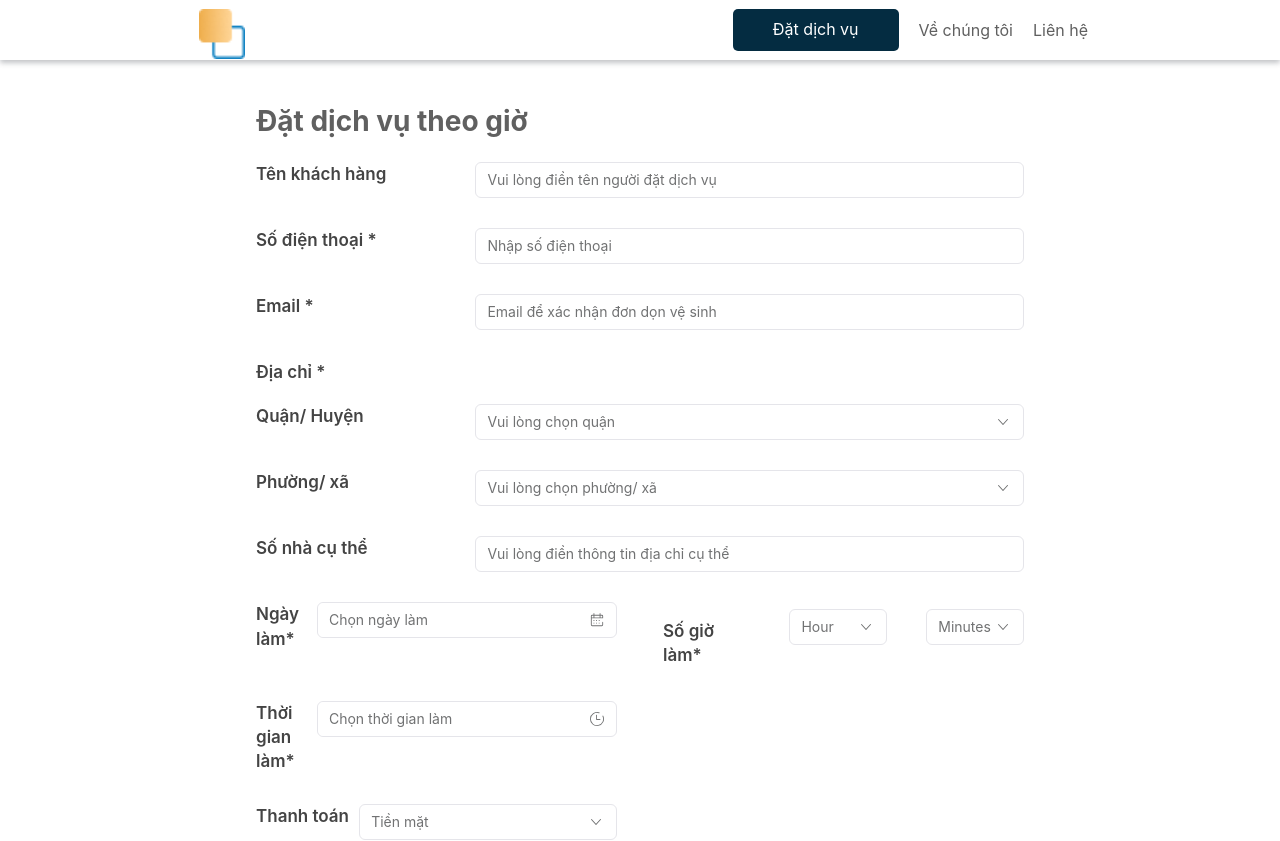
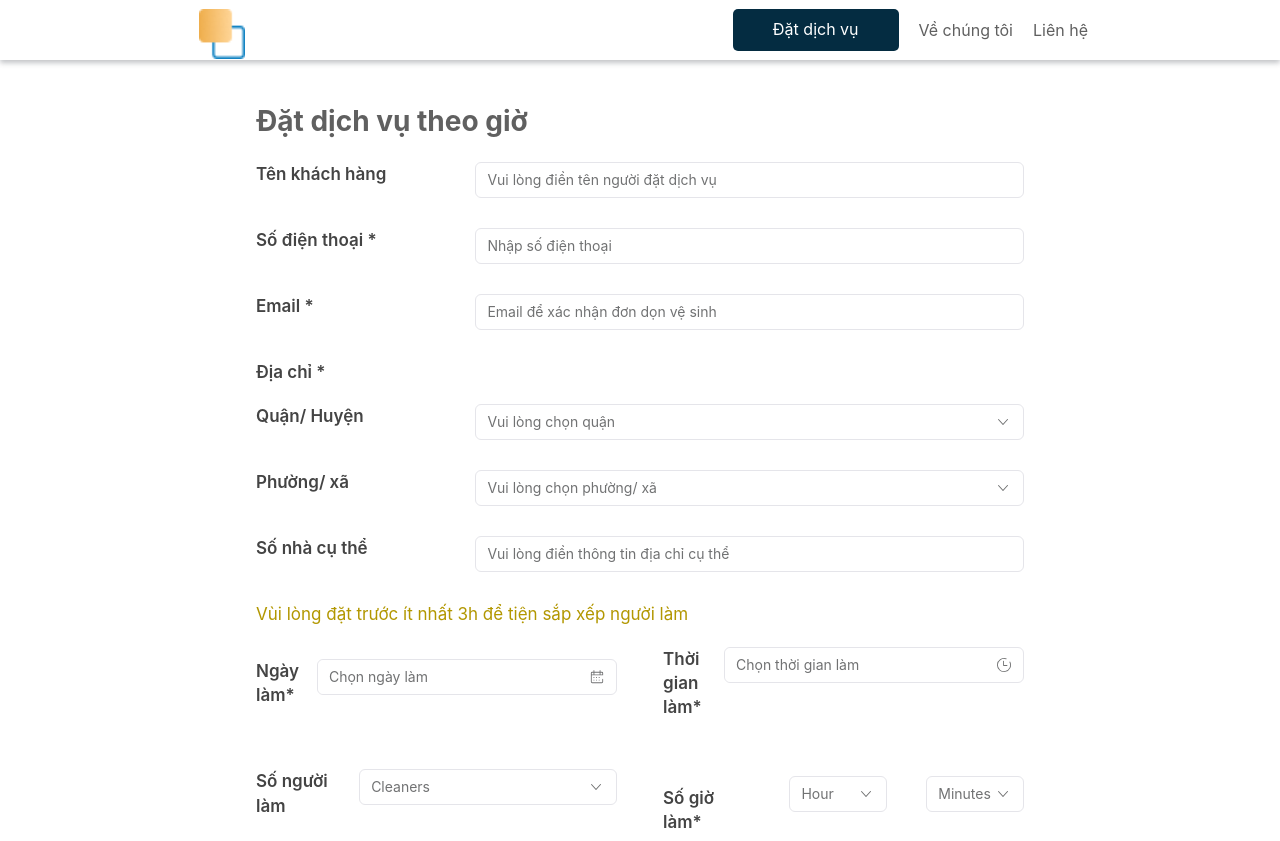
Before and after one commit to hoaibkdn/halkeeping, a React (Create React App) app: page /book in a window 1280 px wide. Shown: the top 841 px of the page. Built offline with nearby package versions, Linux system fonts and the light colour scheme; no server answers.

Commit message:
Validation working time

```diff
--- a/src/pages/book/BookConfirm.tsx
+++ b/src/pages/book/BookConfirm.tsx
@@ -91,6 +91,7 @@ const BookConfirm = (props: Props) => {
       },
       unit: "vnd",
       note: data.note,
+      numberOfCleaners: data.numberOfCleaners,
     };
 
     const res = await props.createJob(uploadData);
--- a/src/pages/book/index.tsx
+++ b/src/pages/book/index.tsx
@@ -29,6 +29,12 @@ const Title = styled.h6`
   margin-bottom: 30px;
   font-size: 28px;
   font-weight: 650;
+`;
+
+const Note = styled.p`
+  color: #b29700;
+  font-size: 17px;
+  margin-bottom: 20px;
 `;
 
 const Col = styled.div`
@@ -88,6 +94,25 @@ const optionsHours = [
   },
 ];
 
+const optionsCleaners = [
+  {
+    value: 1,
+    label: "1 Người",
+  },
+  {
+    value: 2,
+    label: "2 Người",
+  },
+  {
+    value: 3,
+    label: "3 Người",
+  },
+  {
+    value: 4,
+    label: "4 Người",
+  },
+];
+
 const optionsMinutes = [
   {
     value: 10,
@@ -117,6 +142,7 @@ interface State {
 
 const Book: FC<any> = ({ data = [], getProvinces, book, getBasicInfo }) => {
   const basicInfo = data?.basicInfo;
+
   const districts = data?.province?.districts?.map((i: any) => {
     return {
       value: i.codename,
@@ -144,11 +170,31 @@ const Book: FC<any> = ({ data = [], getProvinces, book, getBasicInfo }) => {
         basic: formValue?.tool?.includes("toolBasic"),
         vacuum: formValue?.tool?.includes("toolCleaner"),
       },
+      requestedTime: {
+        timeStamp: getTimeStamp(),
+        timeZone: getTimeZone(),
+      },
     });
     setWardsOptions(getWards(data?.book?.district));
-
     return () => {};
   }, []);
+
+  const workingTime = {
+    start: basicInfo?.validWorkingTime?.start,
+    end: basicInfo?.validWorkingTime?.end,
+    dailyWorkingTime: basicInfo?.validWorkingTime?.dailyWorkingTime || {
+      start: 8,
+      end: 18,
+    },
+  };
+
+  const getTimeZone = () => {
+    return -(new Date().getTimezoneOffset() / 60);
+  };
+
+  const getTimeStamp = () => {
+    return new Date().getTime();
+  };
 
   const onChangeDistricts = useCallback((val: string) => {
     const options = getWards(val);
@@ -313,17 +359,67 @@ const Book: FC<any> = ({ data = [], getProvinces, book, getBasicInfo }) => {
             placeholder="Vui lòng điền thông tin địa chỉ cụ thể"
             rows={5}
           />
-
+          <Note>
+            {/* Để tiết kiệm thời gian, cũng như đễ dàng cho bên mình thu xếp người
+            làm, bạn vui lòng đặt trước giúp bên mình, bắt đầu từ{" "}
+            {new Date(workingTime.start).getHours()} giờ, ngày{" "}
+            {moment(new Date(workingTime.start)).format("DD-MM-YYYY")} */}
+            Vùi lòng đặt trước ít nhất 3h để tiện sắp xếp người làm
+          </Note>
           <Row>
             <Col>
               <Field
                 label="Ngày làm*"
                 accepter={DatePicker}
                 name="date"
-                disabledDate={(date: any) =>
-                  moment(date).isBefore(moment(new Date()).subtract(1, "days"))
-                }
+                disabledDate={(date: any) => {
+                  const diff =
+                    new Date().getDate() -
+                    new Date(workingTime.start).getDate() +
+                    1;
+
+                  return moment(date).isBefore(
+                    moment(new Date()).subtract(diff, "days")
+                  );
+                }}
                 placeholder="Chọn ngày làm"
+              />
+            </Col>
+            <Col>
+              <Field
+                label="Thời gian làm*"
+                name="time"
+                format="hh:mm"
+                ranges={[]}
+                disabledHours={(hour: any) => {
+                  let start = new Date(workingTime.start).getHours();
+                  let end = workingTime.dailyWorkingTime.end;
+
+                  if (
+                    new Date(formValue.date).getDate() -
+                      new Date(workingTime.start).getDate() >
+                    0
+                  ) {
+                    start = workingTime.dailyWorkingTime.start;
+                  }
+
+                  return hour < start || hour > end;
+                }}
+                accepter={DatePicker}
+                placeholder="Chọn thời gian làm"
+              />
+            </Col>
+          </Row>
+          <Row>
+            <Col>
+              <Field
+                label="Số người làm"
+                placeholder="Cleaners"
+                name="numberOfCleaners"
+                searchable={false}
+                onChange={(e: any) => onChange(e, "numberOfCleaners")}
+                accepter={SelectPicker}
+                data={optionsCleaners}
               />
             </Col>
             <Col style={{ display: "flex" }}>
@@ -354,17 +450,6 @@ const Book: FC<any> = ({ data = [], getProvinces, book, getBasicInfo }) => {
           </Row>
           <Col>
             <Field
-              label="Thời gian làm*"
-              name="time"
-              format="hh:mm"
-              ranges={[]}
-              disabledHours={(hour: any) => hour < 6 || hour > 18}
-              accepter={DatePicker}
-              placeholder="Chọn thời gian làm"
-            />
-          </Col>
-          <Col>
-            <Field
               label="Thanh toán"
               name="pay"
               accepter={SelectPicker}
@@ -383,14 +468,14 @@ const Book: FC<any> = ({ data = [], getProvinces, book, getBasicInfo }) => {
             >
               <Checkbox
                 value={"toolBasic"}
-              >{`Dụng cụ cơ bản - phụ phí: ${basicInfo?.cleaning_tool_fee?.basic} vnd`}</Checkbox>
+              >{`Dụng cụ cơ bản - phụ phí: ${basicInfo?.cleaningToolFee?.basic} vnd`}</Checkbox>
               <Form.HelpText style={{ margin: "-10px 0 10px 10px" }}>
                 Chổi, cây lau nhà, xô chậu, dẻ, vim, nước lau sàn, dụng cụ chùi
                 toilet,...
               </Form.HelpText>
               <Checkbox
                 value={"toolCleaner"}
-              >{`Máy hút bụi vừa(hút thảm hoặc ghế sofa, nệm) - ${basicInfo?.cleaning_tool_fee?.vacuum} vnd`}</Checkbox>
+              >{`Máy hút bụi vừa(hút thảm hoặc ghế sofa, nệm) - ${basicInfo?.cleaningToolFee?.vacuum} vnd`}</Checkbox>
             </Form.Control>
           </Form.Group>
           <Field
```
